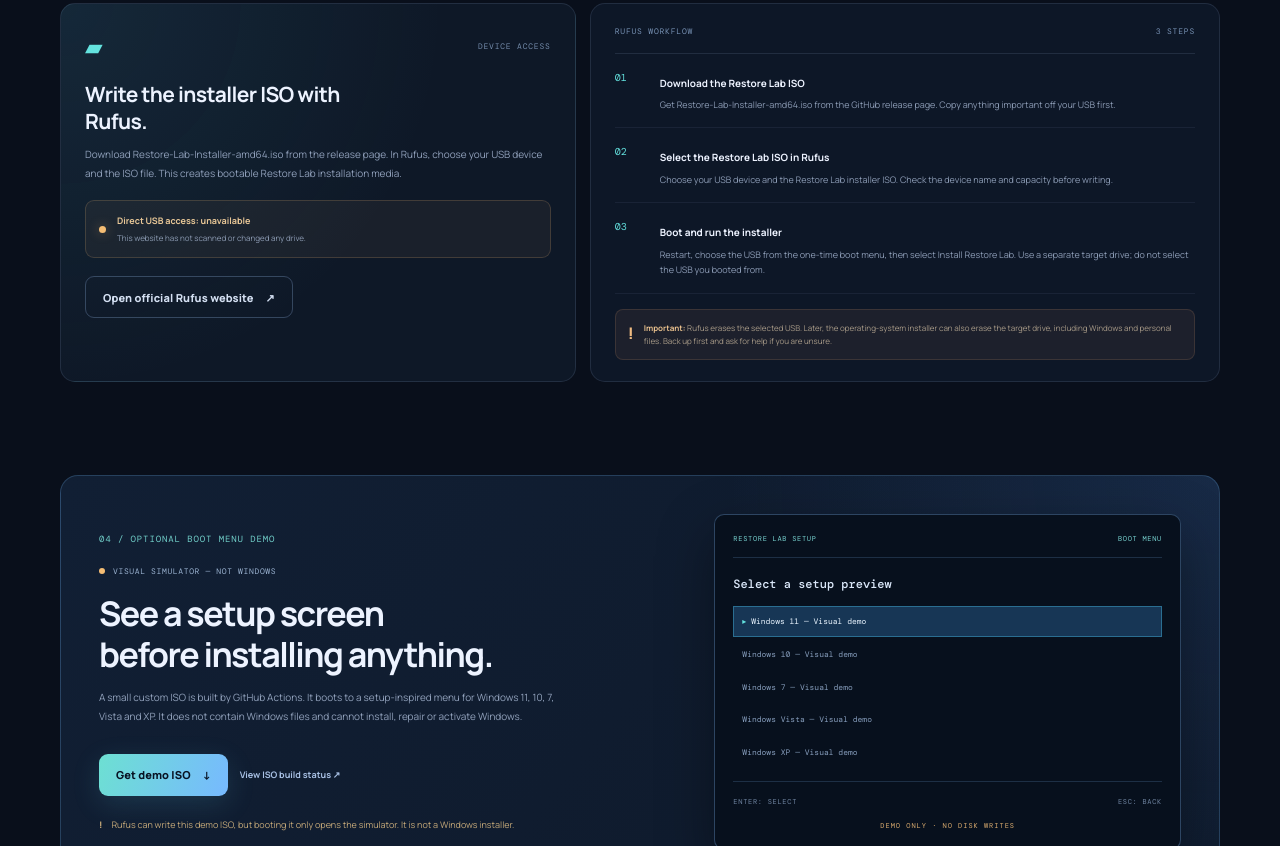
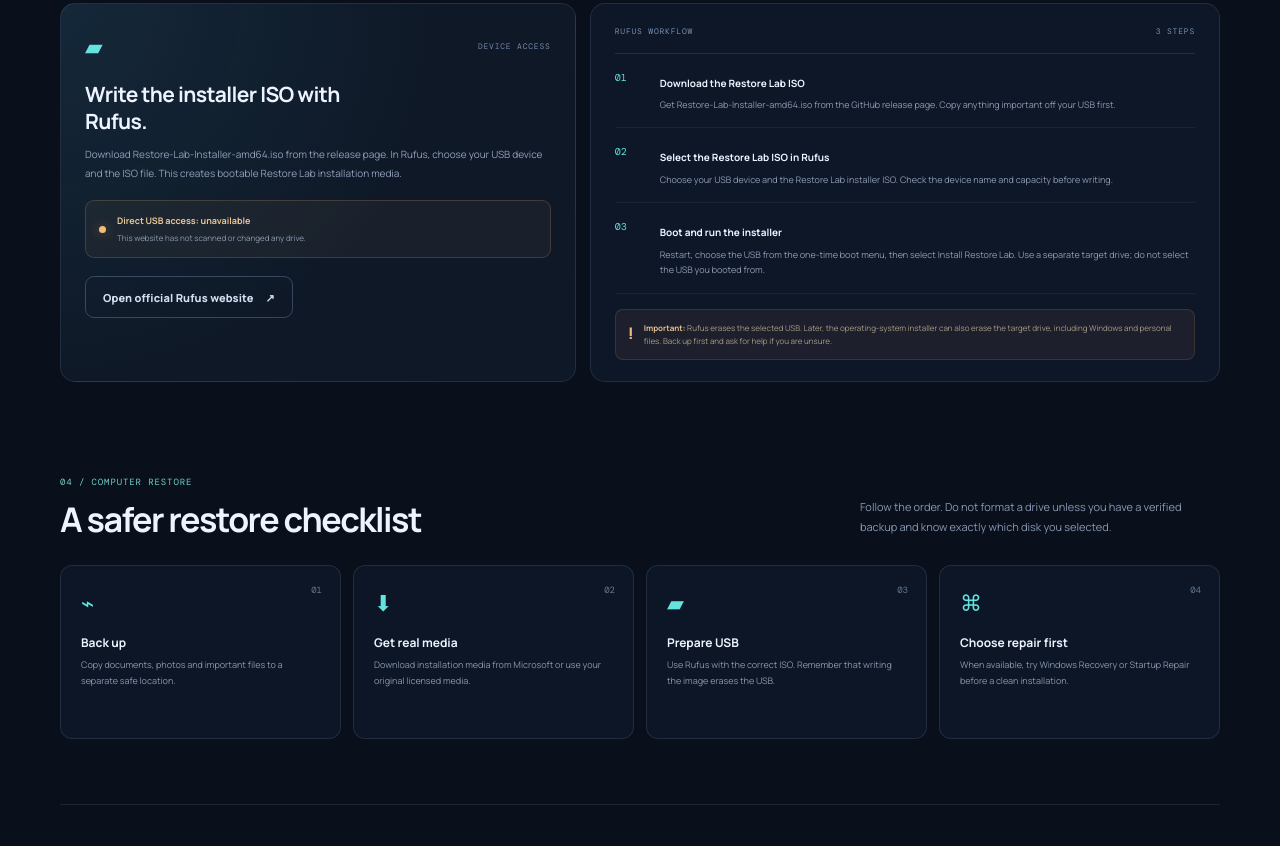
Before and after one commit to sd201826/Computer, a plain HTML site: page index.html in a window 1280 px wide. Shown: the part 1954-2800 px from the top of the page. Drawn offline with nearby package versions, Linux system fonts and the light colour scheme.

Commit message:
Remove the separate legacy demo ISO and clarify shared installer

```diff
--- a/index.html
+++ b/index.html
@@ -56,7 +56,7 @@
           <div class="console-heading">SYSTEM OVERVIEW</div>
           <div class="console-row"><span>Workspace</span><strong>Computer recovery</strong></div>
           <div class="console-row"><span>USB access</span><strong class="status-limited">Browser limited</strong></div>
-          <div class="console-row"><span>Disk protection</span><strong class="status-ok">No disk writes</strong></div>
+          <div class="console-row"><span>Browser storage</span><strong class="status-ok">Virtual disk only</strong></div>
           <div class="console-row"><span>Live desktop</span><strong class="status-ok">XFCE + Firefox</strong></div>
           <div class="console-progress-label"><span>SAFE MODE</span><span>100%</span></div>
           <div class="console-progress"><span></span></div>
@@ -156,7 +156,7 @@
               <div class="setup-preview-choices"><i>Windows 11</i><i>Windows 10</i><i>Windows 7</i><i>Vista / XP</i></div>
               <div class="setup-preview-button">Continue preview <span>→</span></div>
             </div>
-            <div class="setup-preview-footer">NO WINDOWS FILES · NO DISK WRITES</div>
+            <div class="setup-preview-footer">NO WINDOWS MEDIA · INSTALL IS OPTIONAL</div>
           </div>
           <div class="theme-note">The browser preview and Rufus USB use the same installer ISO. The installer installs Debian-based Restore Lab, not Windows.</div>
         </div>
@@ -186,36 +186,9 @@
       </div>
     </section>
 
-    <section class="section shell" id="simulator">
-      <div class="simulator-card">
-        <div class="simulator-copy">
-          <div class="section-kicker">04 / OPTIONAL BOOT MENU DEMO</div>
-          <div class="demo-label"><span></span> VISUAL SIMULATOR — NOT WINDOWS</div>
-          <h2>See a setup screen<br>before installing anything.</h2>
-          <p>A small custom ISO is built by GitHub Actions. It boots to a setup-inspired menu for Windows 11, 10, 7, Vista and XP. It does not contain Windows files and cannot install, repair or activate Windows.</p>
-          <div class="simulator-actions">
-            <a class="button button-primary" href="https://github.com/sd201826/Computer/releases/tag/simulator-latest" target="_blank" rel="noopener">Get demo ISO <span aria-hidden="true">↓</span></a>
-            <a class="text-link" href="https://github.com/sd201826/Computer/actions/workflows/build-demo-iso.yml" target="_blank" rel="noopener">View ISO build status ↗</a>
-          </div>
-          <div class="simulator-warning"><span>!</span> Rufus can write this demo ISO, but booting it only opens the simulator. It is not a Windows installer.</div>
-        </div>
-        <div class="boot-preview" aria-label="Illustration of the boot simulator menu">
-          <div class="boot-top"><span>RESTORE LAB SETUP</span><span>BOOT MENU</span></div>
-          <div class="boot-title">Select a setup preview</div>
-          <div class="boot-option active"><span>▸</span> Windows 11 — Visual demo</div>
-          <div class="boot-option"><span> </span> Windows 10 — Visual demo</div>
-          <div class="boot-option"><span> </span> Windows 7 — Visual demo</div>
-          <div class="boot-option"><span> </span> Windows Vista — Visual demo</div>
-          <div class="boot-option"><span> </span> Windows XP — Visual demo</div>
-          <div class="boot-foot"><span>ENTER: SELECT</span><span>ESC: BACK</span></div>
-          <div class="boot-disclaimer">DEMO ONLY · NO DISK WRITES</div>
-        </div>
-      </div>
-    </section>
-
     <section class="section shell" id="restore">
       <div class="section-heading">
-        <div><div class="section-kicker">05 / COMPUTER RESTORE</div><h2>A safer restore checklist</h2></div>
+        <div><div class="section-kicker">04 / COMPUTER RESTORE</div><h2>A safer restore checklist</h2></div>
         <p>Follow the order. Do not format a drive unless you have a verified backup and know exactly which disk you selected.</p>
       </div>
       <div class="restore-grid">
```
